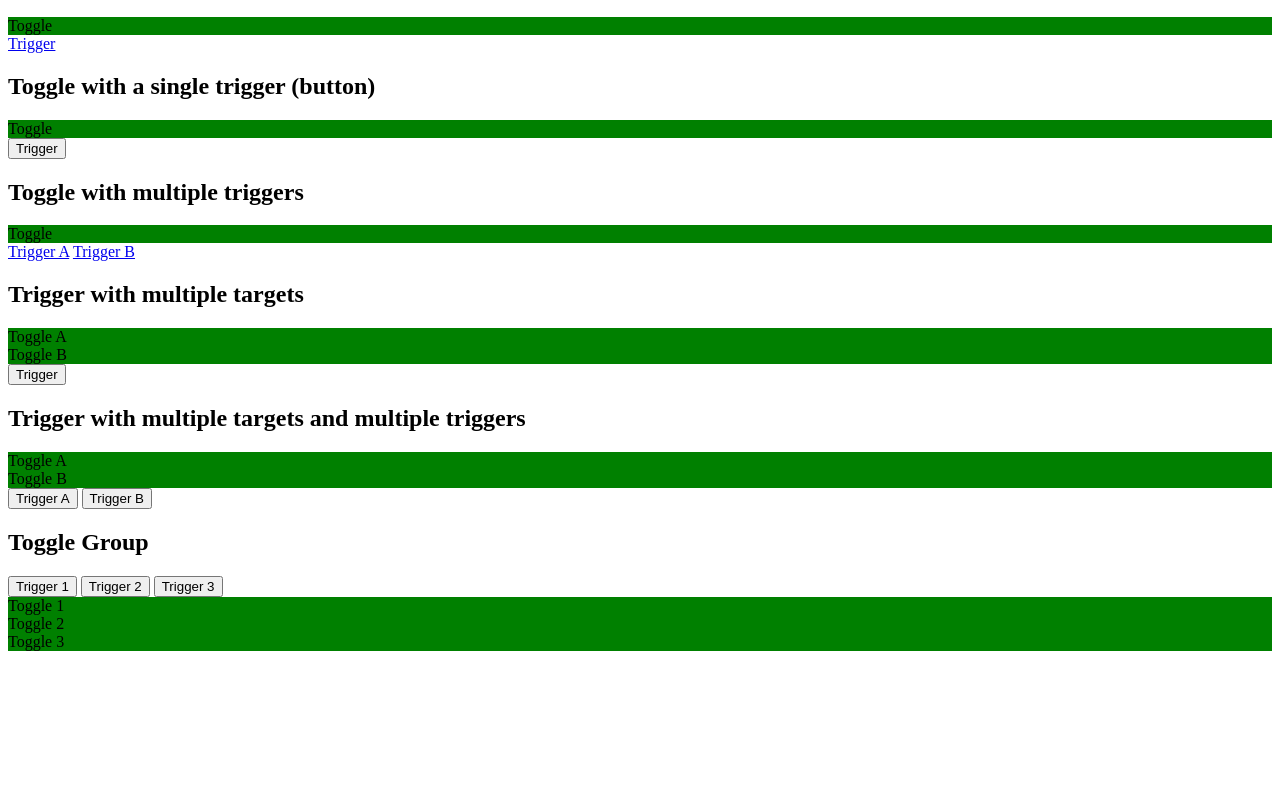
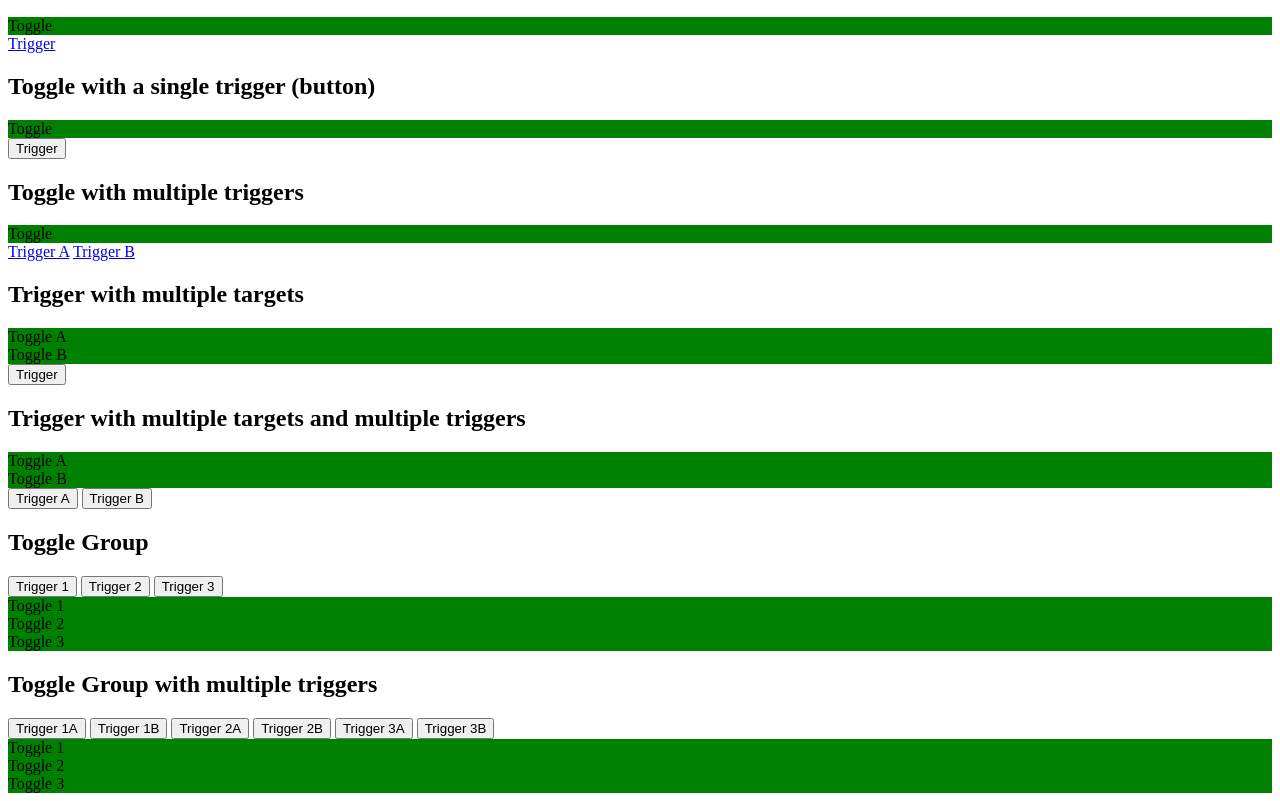
Before and after one commit to PimDerks/UberToggler, a website: page src/index.html in a window 1280 px wide. Shown: the part 110-911 px from the top of the page. Before the commit the page ends 800 px from the top, so only its background shows below. Drawn offline with nearby package versions, Linux system fonts and the light colour scheme; files that its build step writes are made by us from their sources.

Commit message:
Added toggle group demo with multiple triggers.

```diff
--- a/src/index.html
+++ b/src/index.html
@@ -52,6 +52,18 @@
         <div class="toggle" id="toggle-group-2" data-group="group">Toggle 2</div>
         <div class="toggle" id="toggle-group-3" data-group="group">Toggle 3</div>
 
+        <h2>Toggle Group with multiple triggers</h2>
+        <button class="trigger" type="button" aria-controls="toggle-group-4" id="trigger-group-1A">Trigger 1A</button>
+        <button class="trigger" type="button" aria-controls="toggle-group-4" id="trigger-group-1B">Trigger 1B</button>
+        <button class="trigger" type="button" aria-controls="toggle-group-5" id="trigger-group-2A">Trigger 2A</button>
+        <button class="trigger" type="button" aria-controls="toggle-group-5" id="trigger-group-2B">Trigger 2B</button>
+        <button class="trigger" type="button" aria-controls="toggle-group-6" id="trigger-group-3A">Trigger 3A</button>
+        <button class="trigger" type="button" aria-controls="toggle-group-6" id="trigger-group-3B">Trigger 3B</button>
+
+        <div class="toggle" id="toggle-group-4" data-group="group-2">Toggle 1</div>
+        <div class="toggle" id="toggle-group-5" data-group="group-2">Toggle 2</div>
+        <div class="toggle" id="toggle-group-6" data-group="group-2">Toggle 3</div>
+
     </body>
     <script src="static/js/util/Mediator.js"></script>
     <script src="static/js/lib/Manager.js"></script>
```
